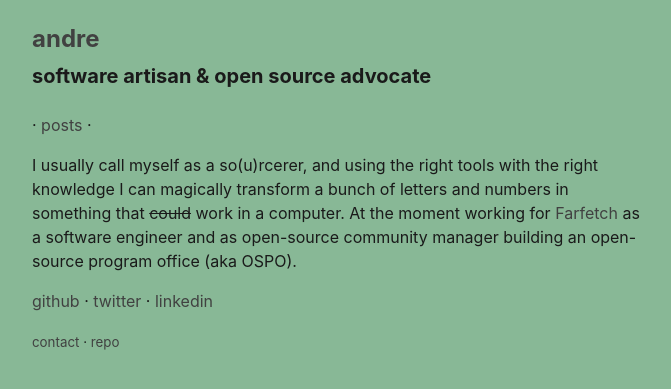
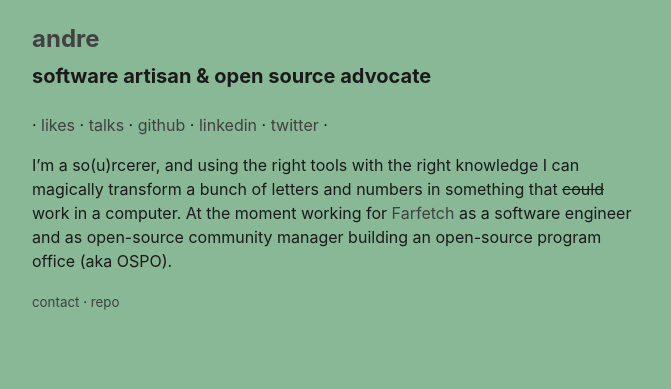
Before and after one commit to 3cpt/3cpt.github.io, a Jekyll site: the page built from index.md, in a window 1280 px wide. Shown: the top 389 px of the page, without its empty margins (304-975 px from the left). Built offline with Jekyll 4.4.1, drawn with Linux system fonts in a browser that asks for light colours.

Commit message:
change menu

```diff
--- a/_includes/header.html
+++ b/_includes/header.html
@@ -7,7 +7,15 @@
 
     <nav style="margin-bottom:1rem;" role="navigation">
         <span>&middot;</span>
-        <a href="/posts">posts</a>
+        <a href="/posts">likes</a>
+        <span>&middot;</span>
+        <a href="/talks">talks</a>
+        <span>&middot;</span>
+        <a href="https://github.com/3cpt" target="_blank">github</a>
+        <span>&middot;</span>
+        <a href="https://www.linkedin.com/in/andcorreia" target="_blank">linkedin</a>
+        <span>&middot;</span>
+        <a href="https://twitter.com/3cpt_" target="_blank">twitter</a>
         <span>&middot;</span>
     </nav>
 </header>
--- a/index.md
+++ b/index.md
@@ -4,7 +4,5 @@ title: andre
 permalink: /
 ---
 
-I usually call myself as a so(u)rcerer, and using the right tools with the right knowledge I can magically transform a bunch of letters and numbers in something that ~~could~~ work in a computer.
+I'm a so(u)rcerer, and using the right tools with the right knowledge I can magically transform a bunch of letters and numbers in something that ~~could~~ work in a computer.
 At the moment working for [Farfetch](https://farfetchcareers.com) as a software engineer and as open-source community manager building an open-source program office (aka OSPO).
-
-[github](https://github.com/3cpt) · [twitter](https://twitter.com/3cpt_) · [linkedin](https://www.linkedin.com/in/andcorreia)
```
